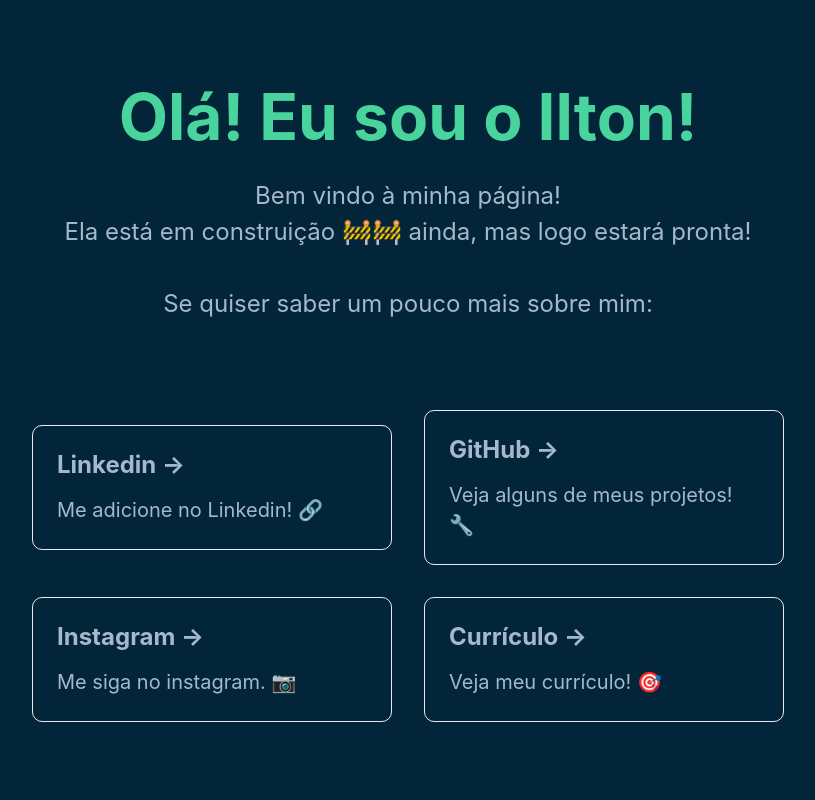
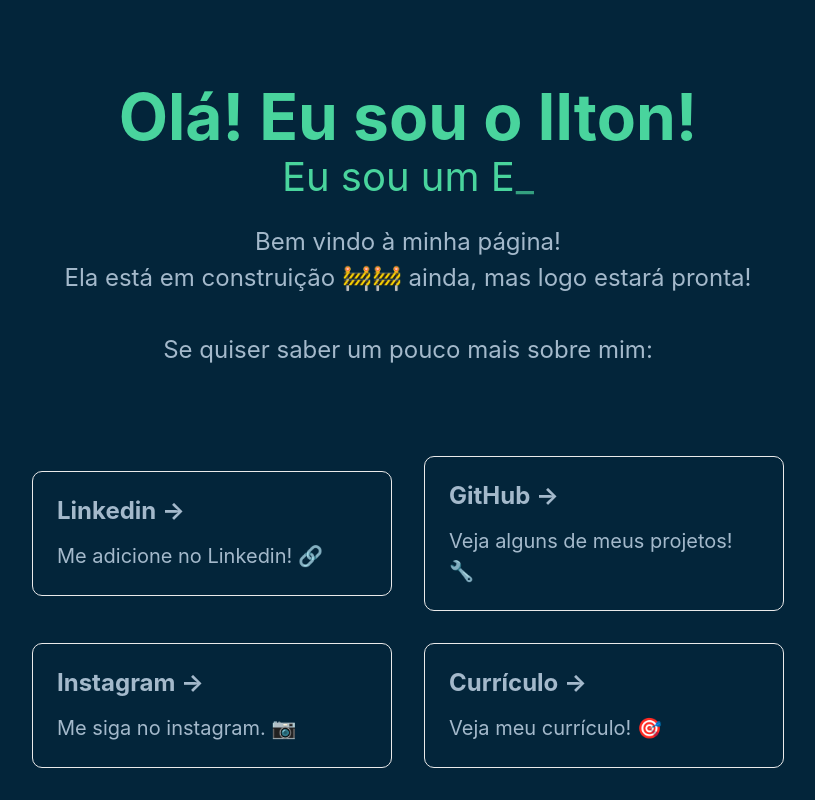
Before and after one commit to iltonandrew/iltonandrew.com.br, a Next.js app: page / in a window 1280 px wide. Shown: the top 800 px of the page, without its empty margins (232-1047 px from the left). Built offline with nearby package versions, Linux system fonts and the light colour scheme.

Commit message:
add typewriter :pencil2: :pencil2:

```diff
--- a/package.json
+++ b/package.json
@@ -11,6 +11,7 @@
     "next": "10.0.3",
     "react": "17.0.1",
     "react-dom": "17.0.1",
-    "styled-components": "^5.2.1"
+    "styled-components": "^5.2.1",
+    "typewriter-effect": "^2.17.0"
   }
 }
--- a/pages/index.js
+++ b/pages/index.js
@@ -1,3 +1,5 @@
+import Typewriter from 'typewriter-effect';
+
 import Head from 'next/head';
 import styles from '../styles/Home.module.css';
 
@@ -13,6 +15,25 @@ export default function Home() {
         <h1 className={styles.title} style={{ color: '#49D49D' }}>
           Olá! Eu sou o Ilton!
         </h1>
+        <div className={styles.subTitle} style={{ color: '#49D49D' }}>
+          <Typewriter
+            options={{
+              cursor: '_',
+            }}
+            onInit={(typewriter) => {
+              typewriter
+
+                .typeString('Eu sou um Engenheiro')
+                .pauseFor(1000)
+                .deleteChars(10)
+                .typeString('Desenvolvedor')
+                .pauseFor(1000)
+                .deleteChars(20)
+                .typeString('construo coisas para a web.')
+                .start();
+            }}
+          />
+        </div>
 
         <p className={styles.description}>
           Bem vindo à minha página!
@@ -46,7 +67,11 @@ export default function Home() {
       </main>
 
       <footer className={styles.footer}>
-        <a href="https://vercel.com?utm_source=create-next-app&utm_medium=default-template&utm_campaign=create-next-app" target="_blank" rel="noopener noreferrer">
+        <a
+          href="https://vercel.com?utm_source=create-next-app&utm_medium=default-template&utm_campaign=create-next-app"
+          target="_blank"
+          rel="noopener noreferrer"
+        >
           Feito com 💚 por Ilton Andrew
         </a>
       </footer>
--- a/styles/Home.module.css
+++ b/styles/Home.module.css
@@ -50,6 +50,13 @@
   margin: 0;
   line-height: 1.15;
   font-size: 4rem;
+}
+
+.subTitle {
+  display: flex;
+  margin: 0;
+  line-height: 1.15;
+  font-size: 2.5rem;
 }
 
 .title,
```
Also changed, not shown: 1 other file (tests, documents, lock files or other folders).
